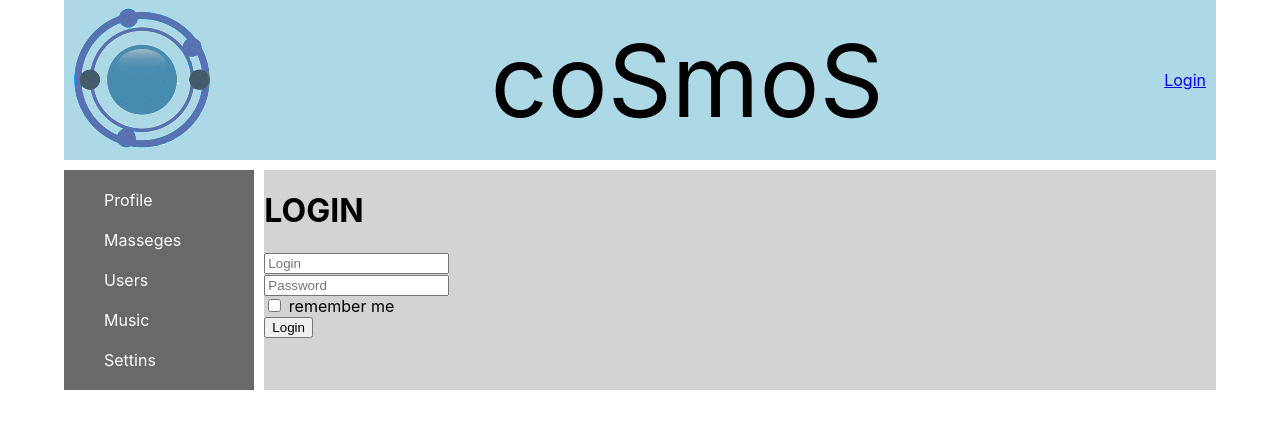
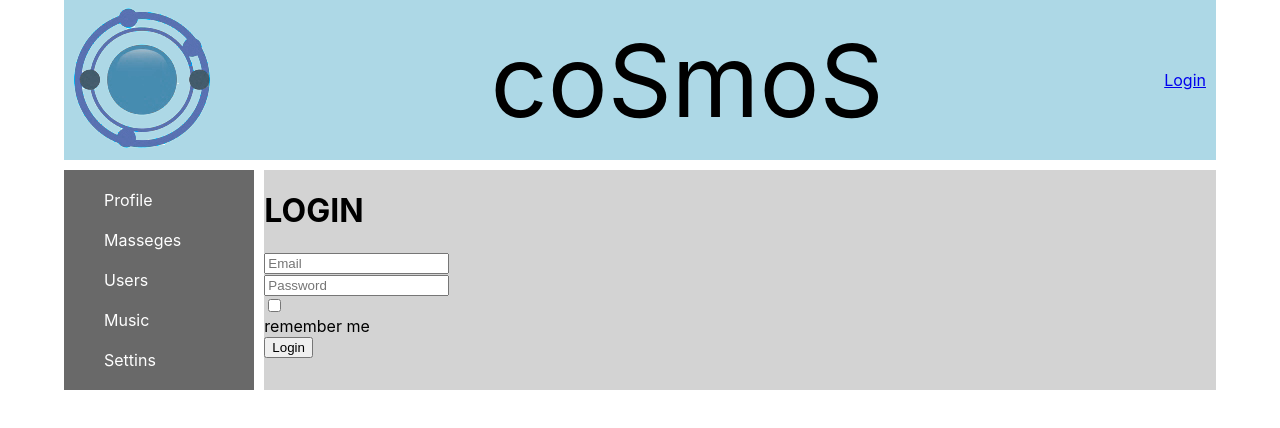
Before and after one commit to deniSwd/coSmoS, a React (Create React App) app: page /login in a window 1280 px wide. Shown: the top 428 px of the page. Built offline with nearby package versions, Linux system fonts and the light colour scheme; no server answers.

Commit message:
deniSwd 15/02/2022 add validation in login form

```diff
--- a/src/API/api.js
+++ b/src/API/api.js
@@ -34,6 +34,12 @@ export const profileAPI = {
 
 export const myAuthAPI = {
     getMe ()  {
-        return instance.get(`auth/me`).then(response => response.data)
+        return instance.get(`auth/me`)
+    },
+    login (email,password,rememberMe)  {
+        return instance.post(`auth/login`,{email,password,rememberMe})
+    },
+    logout ()  {
+        return instance.delete(`auth/login`)
     }
 }
--- /dev/null
+++ b/src/Components/Common/Textarea,input/Input.module.css
@@ -0,0 +1,6 @@
+.error input {
+    border: solid red 2px;
+}
+.errorSpan {
+    color: red;
+}
--- /dev/null
+++ b/src/Components/Common/Textarea,input/input.jsx
@@ -0,0 +1,15 @@
+import style from './Input.module.css'
+
+export const Input = ({input,meta,...props}) => {
+    const hasError = meta.touched && meta.error
+    return (
+        <div>
+            <div className={hasError ? style.error : ''}>
+               <input {...input}{...props}/>
+            </div>
+            <div>
+                {hasError && <span className={style.errorSpan}>{meta.error}</span>}
+            </div>
+        </div>
+    )
+}
--- /dev/null
+++ b/src/Components/Common/Validation/validations.js
@@ -0,0 +1,10 @@
+export const required = (value) => {
+    if (value) return undefined
+    return 'This is required field'
+}
+export const maxLengthCreator = (maxLength) => {
+    return (value) => {
+        if (value.length > maxLength) return `Max length string ${maxLength} !`
+        return undefined
+    }
+}
--- a/src/Components/Login/login.jsx
+++ b/src/Components/Login/login.jsx
@@ -1,17 +1,22 @@
 import style from './login.Module.css'
 import {Field, reduxForm} from "redux-form";
+import {Input} from "../Common/Textarea,input/input";
+import {maxLengthCreator, required} from "../Common/Validation/validations";
+
+const maxLength10 = maxLengthCreator(10)
 
 const LoginForm = (props) => {
     return (
         <form onSubmit={props.handleSubmit}>
             <div>
-                <Field component={'input'} name={'login'} placeholder={'Login'}/>
+                <Field component={Input} validate={[required,maxLength10]} name={'email'} placeholder={'Email'}/>
             </div>
             <div>
-                <Field component={'input'} name={'password'} placeholder={'Password'}/>
+                <Field component={Input} validate={[required,maxLength10]} name={'password'}
+                       type ={'password'} placeholder={'Password'}/>
             </div>
             <div>
-                <Field component={'input'}  name={'rememberMe'} type={"checkbox"}/> remember me
+                <Field component={Input}  name={'rememberMe'} type={"checkbox"}/> remember me
             </div>
             <div>
                 <button>Login</button>
--- a/src/Components/Profile/My Poasts/MyPostsContainer.jsx
+++ b/src/Components/Profile/My Poasts/MyPostsContainer.jsx
@@ -6,7 +6,7 @@ import {connect} from "react-redux";
 let mapStateToProps = (state) => {
     return {
         posts: state.profilePage.posts,
-        newPostText: state.profilePage.newPostText
+       /* newPostText: state.profilePage.newPostText*/
     }
 }
 
```
